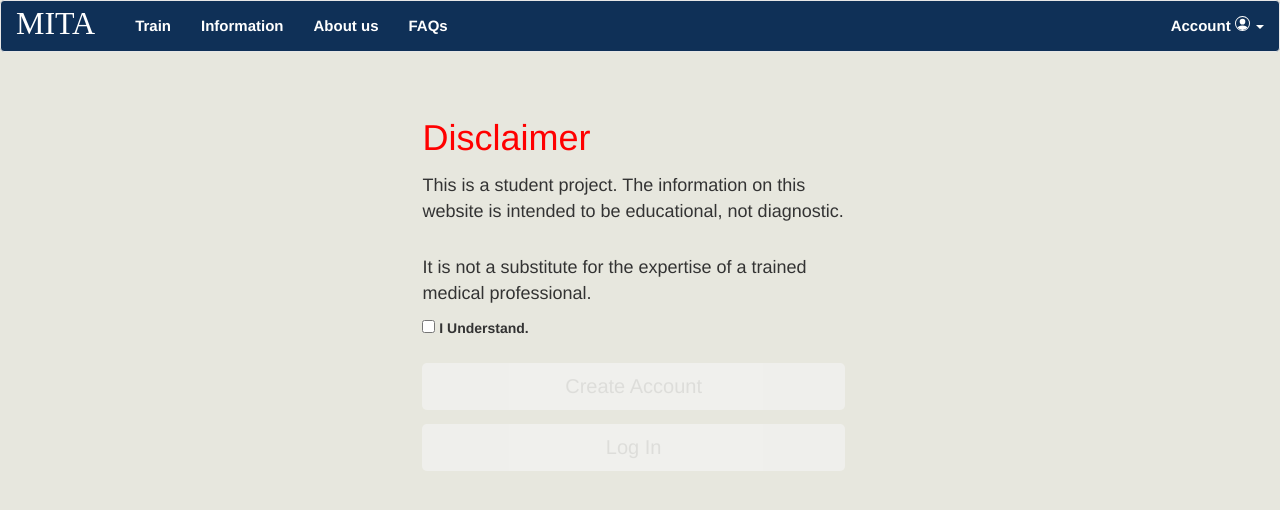
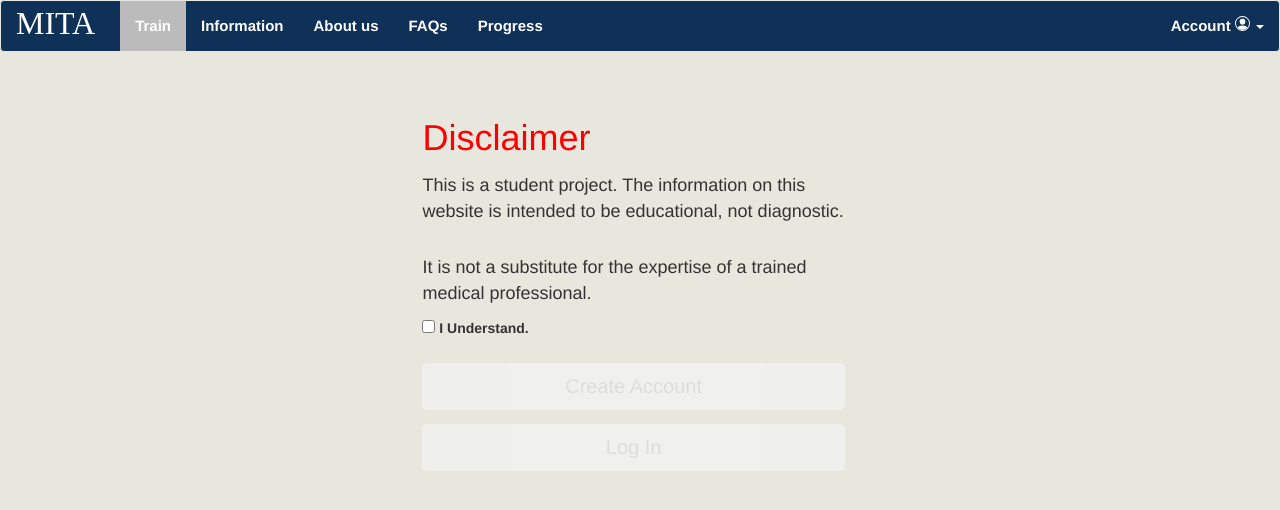
Before and after one commit to Cboehm99/MITA, a website: page Medical_Imaging_Code_Base/html/Disclaimer.html in a window 1280 px wide. Drawn offline with nearby package versions, Linux system fonts and the light colour scheme; files that its build step writes are made by us from their sources.

Commit message:
progress tab

```diff
--- a/Medical_Imaging_Code_Base/html/Disclaimer.html
+++ b/Medical_Imaging_Code_Base/html/Disclaimer.html
@@ -20,10 +20,11 @@
     <div class="container-fluid">
 		<div class = "mita-container"><a class = "mita" href="/">MITA</a></div>
         <ul class="nav navbar-nav">
-            <li><a href="train">Train</a></li>
+            <li><a href="train" class="current-tab">Train</a></li>
             <li><a href="information">Information</a></li>
             <li><a href="aboutUs">About us</a></li>
             <li><a href="faqs">FAQs</a></li>
+			<li><a href="progress">Progress</a></li>
         </ul>
         <ul class="nav navbar-nav navbar-right">
             <li class="dropdown">
```
Also changed, not shown: Medical_Imaging_Code_Base/html/AboutUs.html (+1 -0 lines), Medical_Imaging_Code_Base/html/CreateAccount.html (+1 -0 lines), Medical_Imaging_Code_Base/html/FAQs.html (+1 -0 lines), Medical_Imaging_Code_Base/html/Home.html (+1 -0 lines), Medical_Imaging_Code_Base/html/Information.html (+1 -0 lines), Medical_Imaging_Code_Base/html/Login.html (+1 -0 lines), Medical_Imaging_Code_Base/html/Progress.html (+1 -0 lines), Medical_Imaging_Code_Base/html/Settings.html (+1 -0 lines), Medical_Imaging_Code_Base/html/Train.html (+1 -0 lines).
